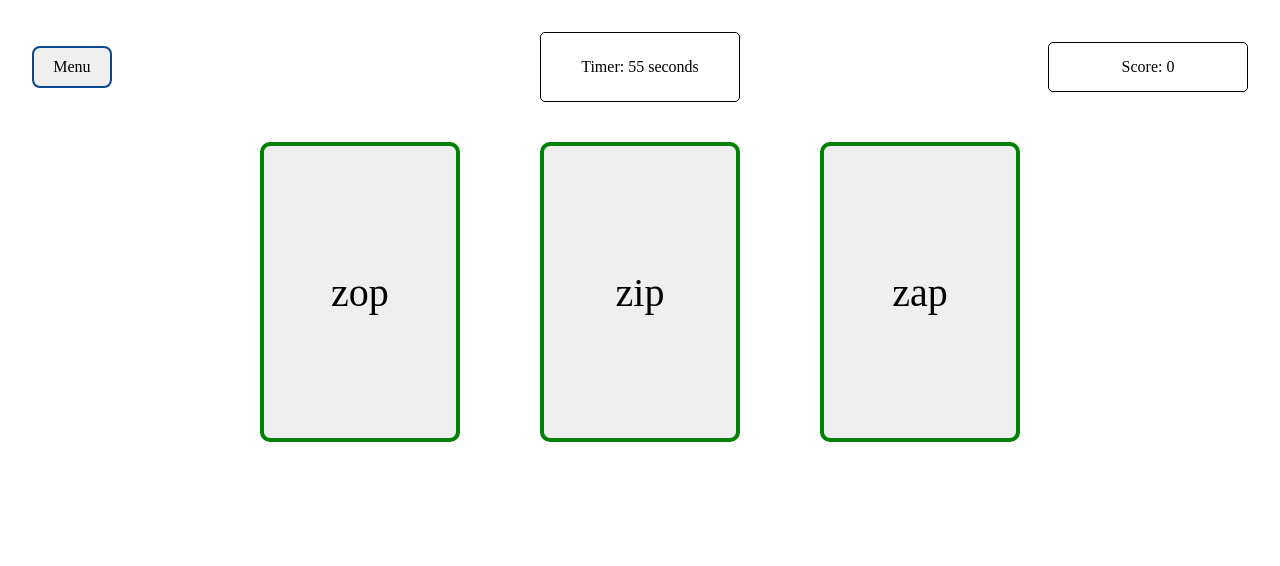
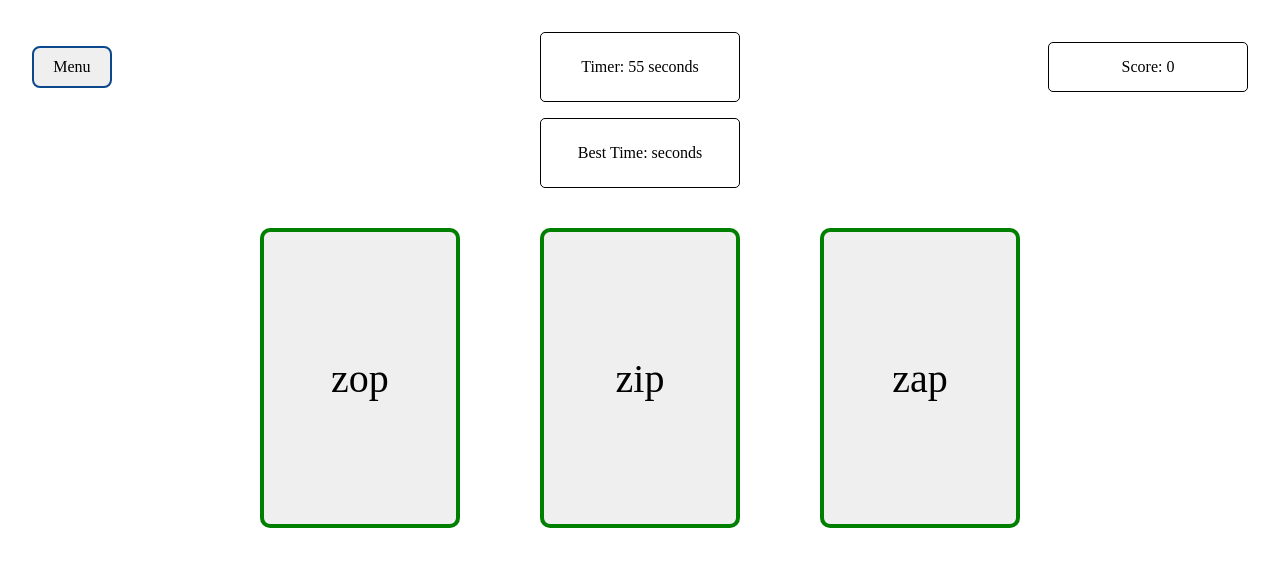
Before and after one commit to Moe-Pwint/Zip-Zap-Zop-Game, a React (Vite) app: page / in a window 1280 px wide. Shown: the top 566 px of the page. Built offline with nearby package versions, Linux system fonts and the light colour scheme.

Commit message:
Create bestTime and save it to local storage. Logics for bestTime is calculated in TimeUI. BestTime state is saved in parent InfoTopDisplay component. New bestTime saving in local storage is done by parent.

```diff
--- a/src/components/InfoTopDisplay.jsx
+++ b/src/components/InfoTopDisplay.jsx
@@ -3,17 +3,52 @@ import React, { useEffect } from 'react'
 import { useState, memo } from 'react'
 import './StartingUI.css'
 
-export default function InfoTopDisplay({ totalTime, score, gamePlaying }) {
+export default function InfoTopDisplay({
+  totalTime,
+  score,
+  gamePlaying,
+  gameWin,
+}) {
+  const [bestTime, setBestTime] = useState(localStorage.getItem('bestTime'))
+
+  function updateBestTime(newTime) {
+    if (newTime < localStorage.getItem('bestTime')) {
+      setBestTime(newTime)
+      localStorage.setItem('bestTime', newTime)
+    }
+  }
+
   return (
-    <div className="topContainer">
-      <MenuUI />
-      <TimeUI totalTime={totalTime} gamePlaying={gamePlaying} />
-      <ScoreUI score={score} />
-    </div>
+    <>
+      <div className="topContainer">
+        <MenuUI />
+        <TimeUI
+          updateBestTime={updateBestTime}
+          totalTime={totalTime}
+          gamePlaying={gamePlaying}
+          gameWin={gameWin}
+        />
+        <ScoreUI score={score} />
+      </div>
+      <BestTimeUI bestTime={bestTime} />
+    </>
   )
 }
 
-const TimeUI = memo(function TimeUI({ totalTime, gamePlaying }) {
+const MenuUI = memo(function MenuUI() {
+  return (
+    <div className="menuContainer">
+      <button className="menuBtn">Menu</button>
+    </div>
+  )
+})
+
+const TimeUI = memo(function TimeUI({
+  updateBestTime,
+  totalTime,
+  gamePlaying,
+  gameWin,
+}) {
   const [timer, setTimer] = useState(totalTime)
 
   useEffect(() => {
@@ -27,6 +62,12 @@ const TimeUI = memo(function TimeUI({ totalTime, gamePlaying }) {
       }
     }
   }, [gamePlaying, timer])
+
+  useEffect(() => {
+    if (gamePlaying === false && gameWin) {
+      updateBestTime(totalTime - timer)
+    }
+  })
 
   return (
     <div className="gameTimeContainer">
@@ -44,10 +85,10 @@ const ScoreUI = memo(function ScoreUI({ score }) {
   )
 })
 
-const MenuUI = memo(function MenuUI() {
+const BestTimeUI = memo(function BestTimeUI({ bestTime }) {
   return (
-    <div className="menuContainer">
-      <button className="menuBtn">Menu</button>
+    <div className="bestTimeContainer">
+      <p>Best Time: {bestTime} seconds </p>
     </div>
   )
 })
--- a/src/components/StartingUI.css
+++ b/src/components/StartingUI.css
@@ -21,7 +21,6 @@ body {
 }
 
 .scoreContainer {
-  /* margin-left: auto; */
   width: 200px;
   display: flex;
   justify-content: center;
@@ -31,7 +30,8 @@ body {
   border-radius: 5px;
 }
 
-.gameTimeContainer {
+.gameTimeContainer,
+.bestTimeContainer {
   margin: auto;
   width: 200px;
   height: 70px;
@@ -42,6 +42,10 @@ body {
   p {
     margin: auto;
   }
+}
+
+.bestTimeContainer {
+  margin-top: 1em;
 }
 
 /* .roundTimeContainer {
--- a/src/components/StartingUI.jsx
+++ b/src/components/StartingUI.jsx
@@ -6,7 +6,7 @@ import InfoTopDisplay from './InfoTopDisplay'
 import WinLoseAlert from './WinLoseAlert'
 
 export default function StartingUI() {
-  const winningScore = useRef(20)
+  const winningScore = useRef(6)
   const totalTime = useRef(60)
   const [score, setScore] = useState(0)
   const [gameWin, setGameWin] = useState(null)
@@ -38,6 +38,7 @@ export default function StartingUI() {
         totalTime={totalTime.current}
         score={score}
         gamePlaying={gamePlaying}
+        gameWin={gameWin}
       />
       <CardsUI
         winningScore={winningScore.current}
```
